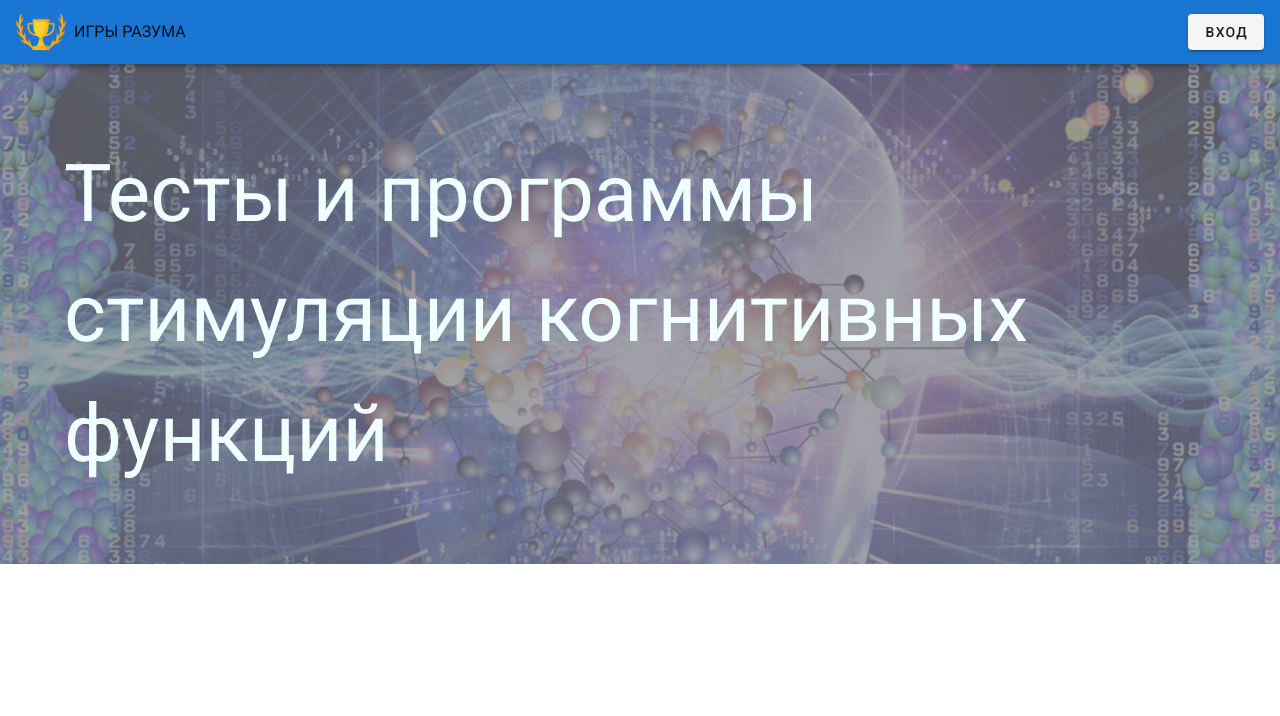
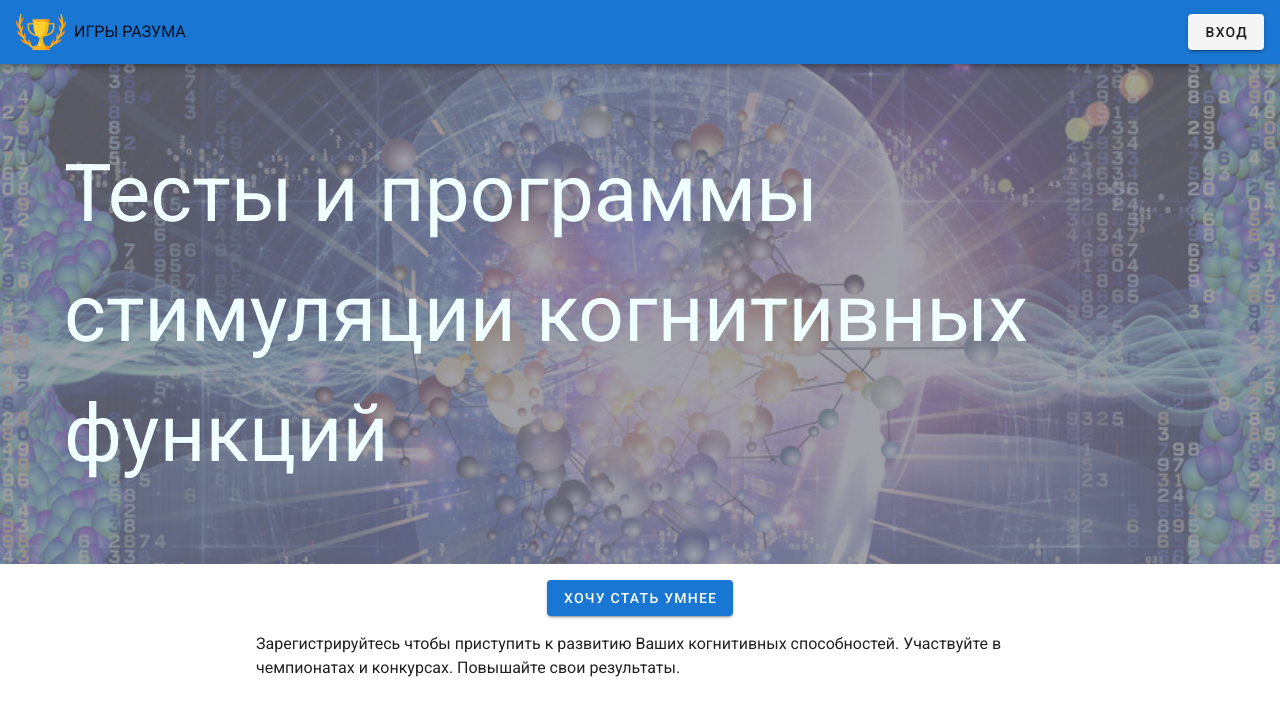
Before and after one commit to hardhill/memboost, a Nuxt app: page / in a window 1280 px wide. Shown: the top 716 px of the page. Built offline with nearby package versions, Linux system fonts and the light colour scheme; no server answers.

Commit message:
registration form

```diff
--- a/pages/index.vue
+++ b/pages/index.vue
@@ -26,6 +26,11 @@
         </v-sheet>
       </v-carousel-item>
     </v-carousel>
+    <div class="adduser">
+      <v-btn color="primary" to="/reg">Хочу стать умнее</v-btn>
+      <p class="adduser-text">Зарегистрируйтесь чтобы приступить к развитию Ваших когнитивных способностей.
+        Участвуйте в чемпионатах и конкурсах. Повышайте свои результаты. </p>
+    </div>
   </div>
 </div>
 </template>
@@ -88,4 +93,14 @@ export default {
   color: azure;
   font-size: 5rem;
 }
+.adduser{
+  display: flex;
+  padding: 1rem 0rem;
+  justify-content: center;
+  flex-direction: column;
+  align-items: center;
+}
+.adduser-text{
+  margin: 1rem 20%;
+}
 </style>
--- a/pages/login.vue
+++ b/pages/login.vue
@@ -1,6 +1,6 @@
 <template>
   <v-row>
-    <v-form  v-model="valid" validation>
+    <v-form  v-model="valid" validation ref="form">
     <v-card elevation="10" style="width:420px;">
       <v-card-title style="background-color:#6dd;">Вход</v-card-title>
       <v-card-text style="padding:0px 30px;">
@@ -17,7 +17,7 @@
       <v-card-actions>
         <v-spacer />
         <v-btn text @click="cancelForm">Отменить</v-btn>
-        <v-btn outlined class="ma-4" @click="userlogin" :disabled="btn_validator">Принять</v-btn>
+        <v-btn outlined class="ma-4" @click="userlogin" :disabled="!valid">Принять</v-btn>
       </v-card-actions>
     </v-card>
     </v-form>
@@ -43,10 +43,8 @@ export default {
       set(value){
         this.$store.dispatch('actsetusername',value)
       }
-    },
-    btn_validator(){
-      return !(this.$store.getters.GET_USERNAME.length>4)
     }
+
   },
   methods:{
     userlogin(){
--- /dev/null
+++ b/pages/reg.vue
@@ -0,0 +1,21 @@
+<template>
+  <div>
+    <AppBar/>
+    <v-row>
+
+    </v-row>
+  </div>
+</template>
+
+<script>
+import AppBar from '~/components/AppBar'
+export default {
+    components:{
+        AppBar
+    }
+}
+</script>
+
+<style>
+
+</style>
```
Also changed, not shown: pages/README.md (deleted).
